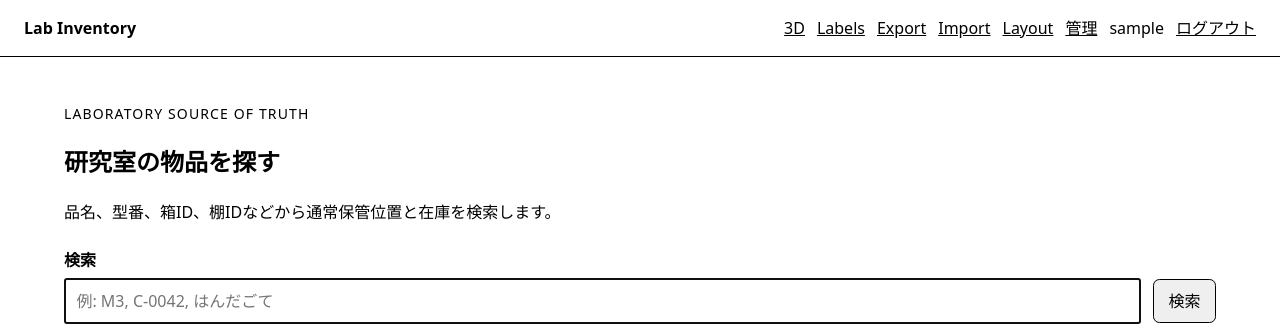
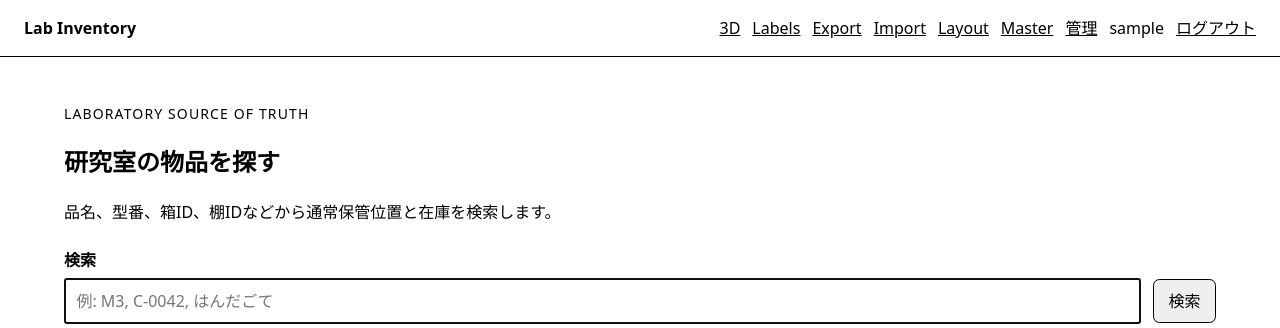
Before and after one commit to Xpotato1024/lab-inventory, a Django app: page / in a window 1280 px wide. Shown: the top 328 px of the page. Run offline with Django 5.2, Linux system fonts and the light colour scheme; the visitor is signed in with stand-in values (Sample User, id 1).

Commit message:
feat: expose master-data UI to maintainers

```diff
--- a/templates/base.html
+++ b/templates/base.html
@@ -18,6 +18,7 @@
         <a href="{% url 'inventory:export-snapshot' %}">Export</a>
         {% if perms.inventory.change_stock or perms.inventory.change_placement %}<a href="{% url 'inventory:structured-import' %}">Import</a>{% endif %}
         {% if perms.inventory.view_room %}<a href="{% url 'inventory:layout' %}">Layout</a>{% endif %}
+        {% if perms.inventory.view_catalogitem %}<a href="{% url 'inventory:master' %}">Master</a>{% endif %}
         {% if user.is_staff %}<a href="{% url 'admin:index' %}">管理</a>{% endif %}
         <span>{{ user.get_username }}</span>
         <form method="post" action="{% url 'logout' %}">
```
